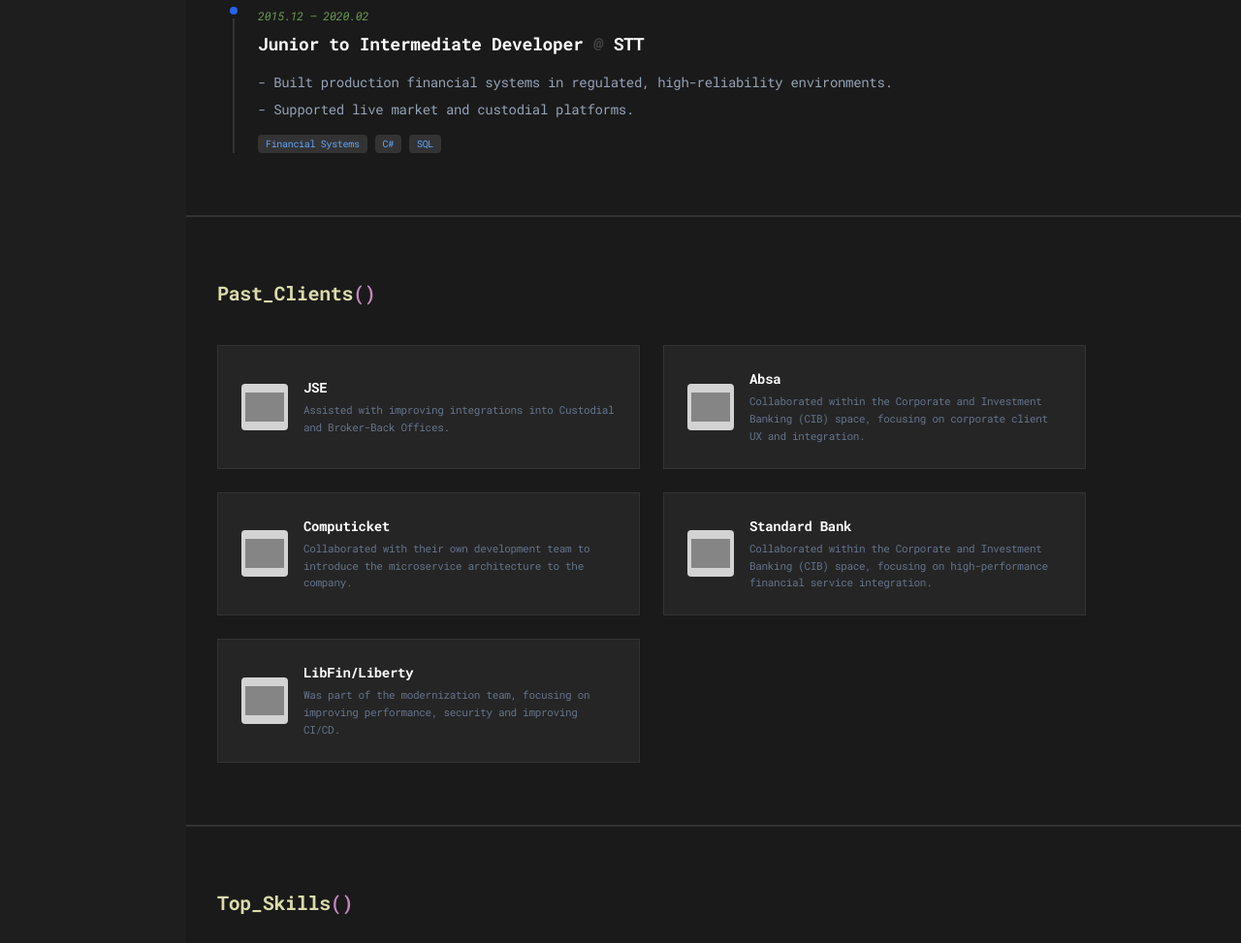
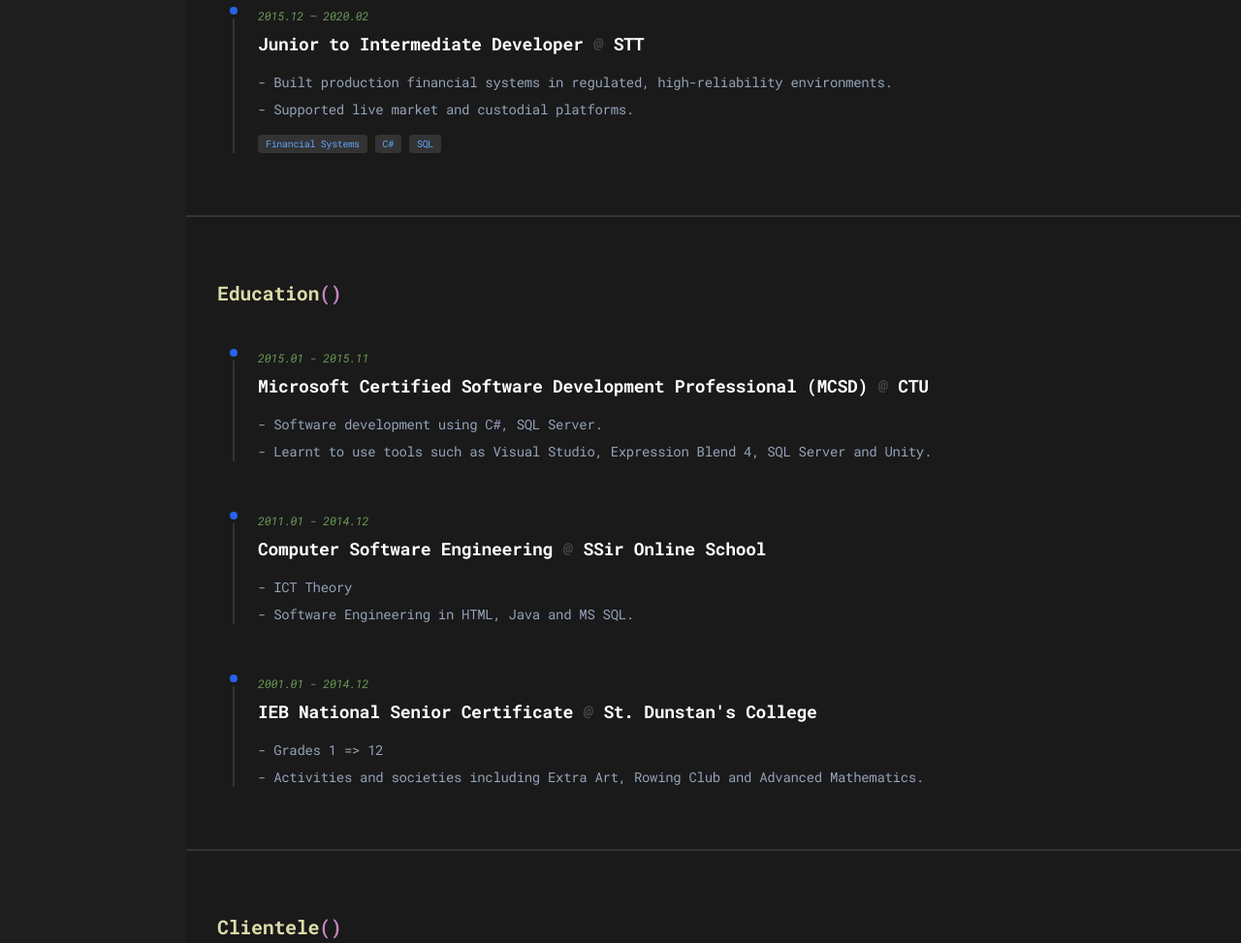
Before and after one commit to matthewclaw/profile, a plain HTML site: page index.html in a window 1280 px wide. Shown: the part 1136-2109 px from the top of the page at 97% size. Drawn offline with nearby package versions, Linux system fonts and the light colour scheme; grey boxes are pictures that could not be loaded.

Commit message:
Added cv download and education section

```diff
--- a/assests/javascript/index.js
+++ b/assests/javascript/index.js
@@ -34,6 +34,35 @@
             "logoUrl": "https://media.licdn.com/dms/image/v2/C4D0BAQGI7Dwsb5RGHA/company-logo_200_200/company-logo_200_200/0/1630522470672?e=1770854400&v=beta&t=-bUQVA3rAURspdzG99g5aN_4WAnZ5S-K5iyXodKnW-E",
             "workDescription": "Was part of the modernization team, focusing on improving performance, security and improving CI/CD."
         },
+    ],
+    "education": [
+        {
+            "period": "2015.01 - 2015.11",
+            "course": "Microsoft Certified Software Development Professional (MCSD)",
+            "institution": "CTU",
+            "description": [
+                "Software development using C#, SQL Server.",
+                "Learnt to use tools such as Visual Studio, Expression Blend 4, SQL Server and Unity.",
+            ]
+        },
+        {
+            "period": "2011.01 - 2014.12",
+            "course": "Computer Software Engineering",
+            "institution": "SSir Online School",
+            "description": [
+                "ICT Theory",
+                "Software Engineering in HTML, Java and MS SQL.",
+            ]
+        },
+        {
+            "period": "2001.01 - 2014.12",
+            "course": "IEB National Senior Certificate",
+            "institution": "St. Dunstan's College",
+            "description": [
+                "Grades 1 => 12",
+                "Activities and societies including Extra Art, Rowing Club and Advanced Mathematics.",
+            ]
+        }
     ],
     "experience": [
         {
@@ -106,6 +135,7 @@
 
 function renderPortfolio() {
     populateExperience();
+    populateEducation();
     populateClients();
     populateSkills();
     populateProjects();
@@ -127,6 +157,20 @@
                     <div class="flex flex-wrap gap-2 mt-4">
                         ${item.tech.map(t => `<span class="text-[10px] px-2 py-0.5 bg-[#333] rounded text-blue-400">${t}</span>`).join('')}
                     </div>
+                </div>
+            `).join('');
+}
+
+function populateEducation() {
+    const expContainer = document.getElementById('education-container');
+    expContainer.innerHTML = portfolioData.education.map(item => `
+                <div class="section-fade border-l-2 border-[#333] pl-6 relative">
+                    <div class="absolute -left-[9px] top-0 w-4 h-4 rounded-full bg-blue-600 border-4 border-[#1a1a1a]"></div>
+                    <span class="token-comment text-xs">${item.period}</span>
+                    <h4 class="text-lg font-bold text-white mt-1">${item.course} <span class="text-[#444]">@</span> ${item.institution}</h4>
+                    <ul class="mt-4 space-y-2 text-sm text-slate-400">
+                        ${item.description.map(line => `<li>- ${line}</li>`).join('')}
+                    </ul>
                 </div>
             `).join('');
 }
--- a/index.html
+++ b/index.html
@@ -24,6 +24,8 @@
                         class="fas fa-user-circle text-blue-400"></i> About</a>
                 <a href="#experience" class="px-4 py-2 flex items-center gap-2 hover:bg-[#2a2d2e]"><i
                         class="fas fa-history text-orange-400"></i> Experience</a>
+                <a href="#education" class="px-4 py-2 flex items-center gap-2 hover:bg-[#2a2d2e]"><i
+                        class="fas fa-school text-cyan-400"></i> Education</a>
                 <a href="#clients" class="px-4 py-2 flex items-center gap-2 hover:bg-[#2a2d2e]"><i
                         class="fas fa-handshake text-pink-400"></i> Clients</a>
                 <a href="#skills" class="px-4 py-2 flex items-center gap-2 hover:bg-[#2a2d2e]"><i
@@ -60,6 +62,8 @@
                     <div class="mt-10 flex flex-wrap gap-4">
                         <a href="#contact"
                             class="bg-blue-600 hover:bg-blue-700 text-white px-6 py-2 rounded text-sm font-bold transition">Contact_Me()</a>
+                        <a href="/assests/docs/cv.pdf" target="_blank"
+                            class="bg-blue-600 hover:bg-blue-700 text-white px-6 py-2 rounded text-sm font-bold transition">Download_CV()</a>
                     </div>
                 </div>
             </header>
@@ -73,11 +77,20 @@
                 </div>
             </section>
 
+            <!-- Education Section -->
+            <section id="education" class="py-16 px-8 bg-[#1a1a1a] border-y border-[#333]">
+                <div class="max-w-4xl">
+                    <h3 class="text-xl font-bold mb-10 text-white/60"><span class="token-keyword"><span
+                                class="token-func">Education</span>()</h3>
+                    <div id="education-container" class="space-y-12 ml-4"></div>
+                </div>
+            </section>
+
             <!-- Clients Section -->
             <section id="clients" class="py-16 px-8 bg-[#1a1a1a] border-y border-[#333]">
                 <div class="max-w-4xl">
                     <h3 class="text-xl font-bold mb-10 text-white/60"><span class="token-keyword"><span
-                                class="token-func">Past_Clients</span>()</h3>
+                                class="token-func">Clientele</span>()</h3>
                     <div id="clients-container" class="grid grid-cols-1 md:grid-cols-2 gap-6"></div>
                 </div>
             </section>
```
Also changed, not shown: 1 other file.
